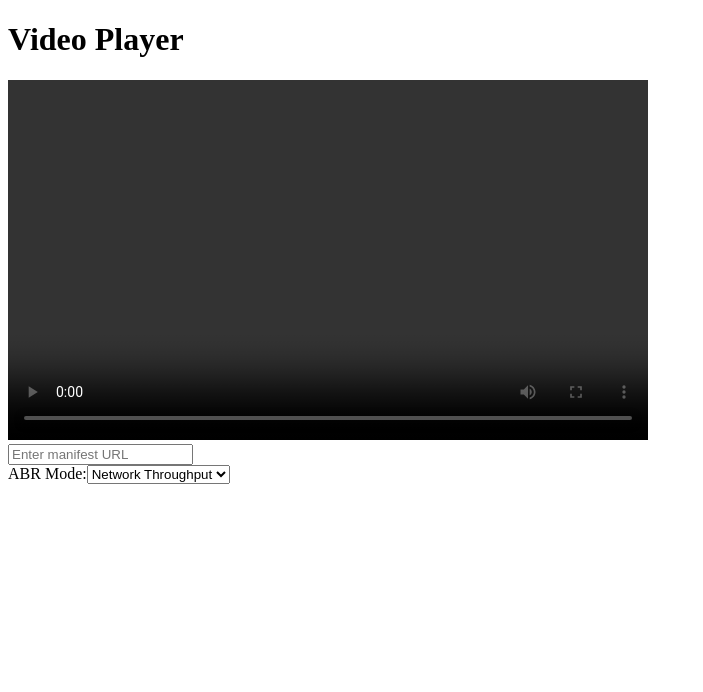
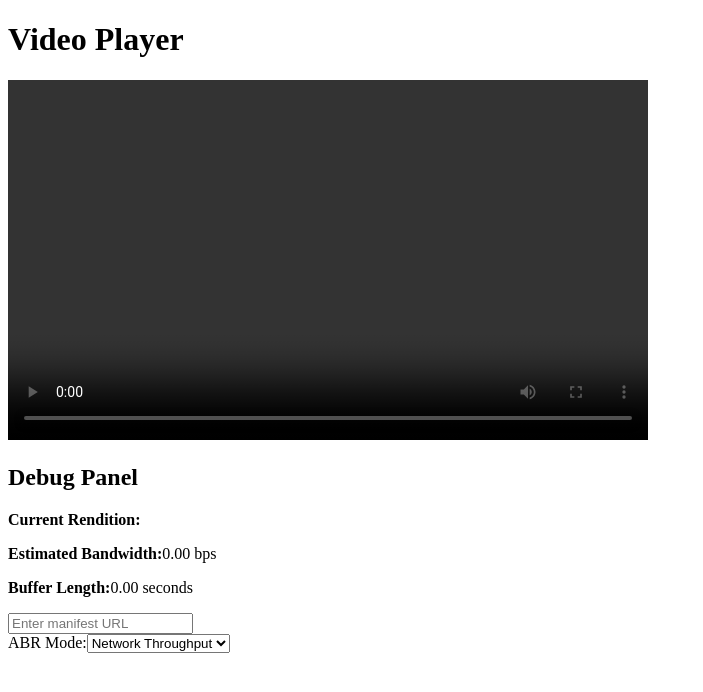
Before and after one commit to christriants/abr-player-project, a Preact app: page / in a window 1280 px wide. Shown: the top 692 px of the page, without its empty margins (0-703 px from the left). Built offline with nearby package versions, Linux system fonts and the light colour scheme.

Commit message:
Add rough debug panel

```diff
--- a/src/App.tsx
+++ b/src/App.tsx
@@ -2,11 +2,18 @@ import { Player } from './components';
 import { useState } from 'preact/hooks';
 import { ChangeEvent } from 'preact/compat';
 import type { ABRManagerType } from './types/abr-manager';
+import { formatBandwidth } from './utils/format-bandwidth';
 
 export const App = () => {
     const [manifestUrl, setManifestUrl] = useState('');
     const [abrType, setAbrType] =
         useState<ABRManagerType>('network-throughput');
+
+    const [debugInfo, setDebugInfo] = useState({
+        currentRendition: '',
+        estimatedBandwidth: 0,
+        bufferLength: 0,
+    });
 
     const handleInputChange = (e: ChangeEvent<HTMLInputElement>) => {
         const target = e.target as HTMLInputElement;
@@ -17,7 +24,26 @@ export const App = () => {
         <>
             <div>
                 <h1>Video Player</h1>
-                <Player src={manifestUrl} abr={abrType} />
+                <Player
+                    src={manifestUrl}
+                    abr={abrType}
+                    onDebugInfoUpdate={setDebugInfo}
+                />
+            </div>
+            <div>
+                <h2>Debug Panel</h2>
+                <p>
+                    <strong>Current Rendition:</strong>
+                    {debugInfo.currentRendition}
+                </p>
+                <p>
+                    <strong>Estimated Bandwidth:</strong>
+                    {formatBandwidth(debugInfo.estimatedBandwidth)}
+                </p>
+                <p>
+                    <strong>Buffer Length:</strong>
+                    {debugInfo.bufferLength.toFixed(2)} seconds
+                </p>
             </div>
             <input
                 type="text"
--- a/src/abr/BufferBasedAbrManager.ts
+++ b/src/abr/BufferBasedAbrManager.ts
@@ -37,6 +37,10 @@ export class BufferBasedAbrManager implements ABRManager {
             this.interval = undefined;
         }
         console.log('BufferBasedAbrManager destroyed');
+    }
+
+    getRendition(): Renditions {
+        return this.renditions[this.currentIndex];
     }
 
     selectRendition(): number {
--- a/src/abr/FixedQualityAbrManager.ts
+++ b/src/abr/FixedQualityAbrManager.ts
@@ -27,6 +27,10 @@ export class FixedQualityAbrManager implements ABRManager {
 
     destroy() {
         console.log('FixedQualityAbrManager destroyed');
+    }
+
+    getRendition(): Renditions {
+        return this.renditions[this.currentIndex];
     }
 
     selectRendition(): number {
--- a/src/abr/ThroughputAbrManager.ts
+++ b/src/abr/ThroughputAbrManager.ts
@@ -102,6 +102,10 @@ export class ThroughputAbrManager implements ABRManager {
         return this.currentIndex;
     }
 
+    getRendition(): Renditions {
+        return this.renditions[this.currentIndex];
+    }
+
     setManualRendition(index: number): void {
         this.manualIndex = index;
     }
--- a/src/components/Player.tsx
+++ b/src/components/Player.tsx
@@ -17,9 +17,18 @@ import { SimpleNetworkManager } from '../network-manager/SimpleNetworkManager';
 type PlayerProps = {
     src: string;
     abr?: ABRManagerType;
+    onDebugInfoUpdate: (info: {
+        currentRendition: Renditions['resolution'];
+        estimatedBandwidth: number;
+        bufferLength: number;
+    }) => void;
 };
 
-export const Player = ({ src, abr = 'fixed' }: PlayerProps) => {
+export const Player = ({
+    src,
+    abr = 'fixed',
+    onDebugInfoUpdate,
+}: PlayerProps) => {
     const videoRef = useRef<HTMLVideoElement>(null);
     const [engine, setEngine] = useState<MSEEngine | null>(null);
     const [renditions, setRenditions] = useState<Renditions[]>([]);
@@ -167,6 +176,34 @@ export const Player = ({ src, abr = 'fixed' }: PlayerProps) => {
         };
     }, []);
 
+    useEffect(() => {
+        const videoEl = videoRef.current;
+        if (!videoEl || !abrManager) return;
+
+        const updateDebugInfo = () => {
+            const currentRendition = abrManager.getRendition();
+            const estimatedBandwidth =
+                networkManagerRef?.current?.getBandwidthEstimate() || 0;
+            const bufferLength = videoEl.buffered.length
+                ? videoEl.buffered.end(0) - videoEl.currentTime
+                : 0;
+
+            onDebugInfoUpdate({
+                currentRendition: currentRendition
+                    ? currentRendition.resolution
+                    : 'Unknown',
+                estimatedBandwidth,
+                bufferLength,
+            });
+        };
+
+        const interval = setInterval(updateDebugInfo, 1000);
+
+        return () => {
+            clearInterval(interval);
+        };
+    }, [abrManager, renditions, onDebugInfoUpdate]);
+
     return (
         <>
             <video ref={videoRef} width="640" height="360" controls></video>
--- a/src/types/abr-manager.ts
+++ b/src/types/abr-manager.ts
@@ -9,6 +9,7 @@ export interface ABRManager {
         engine: MSEEngine,
         networkManager: NetworkManager
     ): void;
+    getRendition(): Renditions;
     selectRendition(): number;
     setManualRendition(index: number): void;
     clearManualRendition(): void;
--- /dev/null
+++ b/src/utils/format-bandwidth.ts
@@ -0,0 +1,11 @@
+export const formatBandwidth = (bps: number): string => {
+    if (bps >= 1e9) {
+        return `${(bps / 1e9).toFixed(2)} Gbps`;
+    } else if (bps >= 1e6) {
+        return `${(bps / 1e6).toFixed(2)} Mbps`;
+    } else if (bps >= 1e3) {
+        return `${(bps / 1e3).toFixed(2)} Kbps`;
+    } else {
+        return `${bps.toFixed(2)} bps`;
+    }
+};
```
